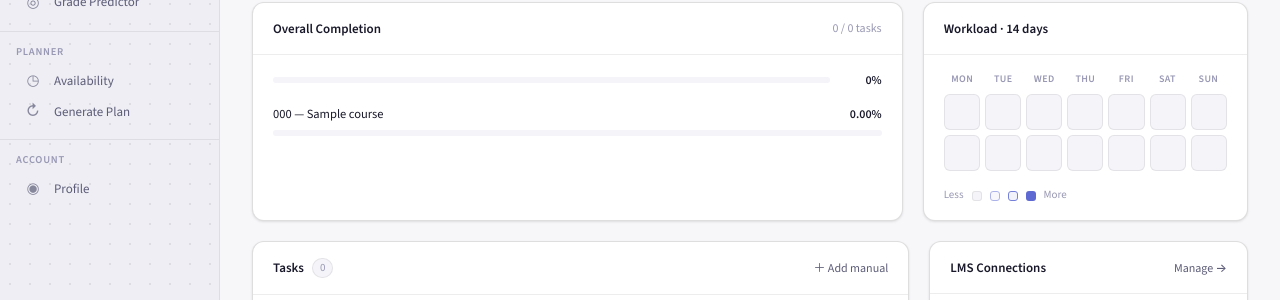
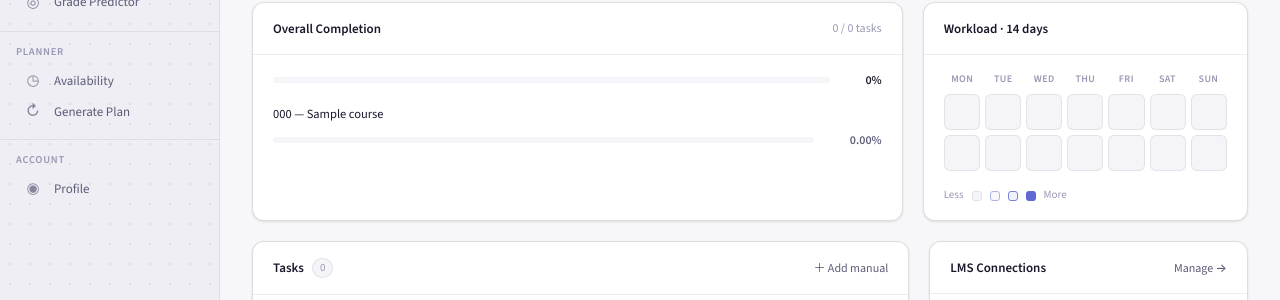
Before and after one commit to Vedang-P/boss-ka-project, a Django app: page / in a window 1280 px wide. Shown: the part 226-526 px from the top of the page. Run offline with Django 5.2, Linux system fonts and the light colour scheme; a user stored in the database is signed in; tables that the repository leaves empty hold one stand-in row (values such as "Sample post"); data that the repository does not hold is empty.

Commit message:
Refine dashboard task and progress layout

```diff
--- a/static/css/styles.css
+++ b/static/css/styles.css
@@ -755,7 +755,7 @@ html[data-theme="dark"] .chip.is-active {
 
 .issue-row {
     display: grid;
-    grid-template-columns: 22px 1fr auto;
+    grid-template-columns: 22px minmax(0, 1fr) 230px;
     align-items: center;
     gap: var(--s3);
     padding: 9px var(--s5);
@@ -828,12 +828,12 @@ html[data-theme="dark"] .chip.is-active {
 }
 
 .issue-right {
-    display: flex;
+    display: grid;
+    grid-template-columns: 56px 52px 1fr;
     align-items: center;
     gap: var(--s3);
     flex-shrink: 0;
-    min-width: 172px;
-    justify-content: flex-end;
+    min-width: 230px;
 }
 
 .issue-due {
@@ -841,6 +841,7 @@ html[data-theme="dark"] .chip.is-active {
     color: var(--text-2);
     font-variant-numeric: tabular-nums;
     white-space: nowrap;
+    text-align: right;
 }
 
 .issue-due.is-overdue {
@@ -866,6 +867,8 @@ html[data-theme="dark"] .chip.is-active {
     align-items: center;
     gap: var(--s1);
     opacity: 1;
+    justify-content: flex-end;
+    min-width: 0;
 }
 
 /* ============================================================
@@ -1293,31 +1296,31 @@ textarea {
 .grade-row {
     display: flex;
     flex-direction: column;
-    gap: 6px;
-}
-
-.grade-row-head {
-    display: flex;
-    justify-content: space-between;
-    align-items: center;
-    gap: var(--s3);
+    gap: var(--s2);
 }
 
 .grade-course-name {
     font-size: 12.5px;
     font-weight: 500;
     color: var(--text-0);
-    white-space: nowrap;
-    overflow: hidden;
-    text-overflow: ellipsis;
+    line-height: 1.4;
+}
+
+.grade-progress-row {
+    display: grid;
+    grid-template-columns: minmax(0, 1fr) auto;
+    align-items: center;
+    gap: var(--s3);
 }
 
 .grade-pct {
     font-size: 12px;
-    font-weight: 700;
-    color: var(--text-0);
+    font-weight: 600;
+    color: var(--text-1);
     font-variant-numeric: tabular-nums;
     flex-shrink: 0;
+    min-width: 56px;
+    text-align: right;
 }
 
 .grade-bar-track {
@@ -2061,6 +2064,7 @@ textarea {
     .issue-right {
         min-width: 0;
         width: 100%;
+        grid-template-columns: 56px 52px 1fr;
     }
 
     .page-body {
--- a/templates/dashboard/home.html
+++ b/templates/dashboard/home.html
@@ -113,19 +113,19 @@
                 <div class="grade-list">
                     {% for course_result in grade_projection.courses %}
                     <div class="grade-row">
-                            <div class="grade-row-head">
-                            <div class="grade-course-name">
-                                {{ course_result.course.code }} — {{ course_result.course.title }}
+                        <div class="grade-course-name">
+                            {{ course_result.course.code }} — {{ course_result.course.title }}
+                        </div>
+                        <div class="grade-progress-row">
+                            <div class="grade-bar-track">
+                                <div
+                                    class="grade-bar-fill"
+                                    style="width:{{ course_result.predicted_percent }}%;"
+                                ></div>
                             </div>
                             <div class="grade-pct">
                                 {{ course_result.predicted_percent }}%
                             </div>
-                        </div>
-                        <div class="grade-bar-track">
-                            <div
-                                class="grade-bar-fill"
-                                style="width:{{ course_result.predicted_percent }}%;"
-                            ></div>
                         </div>
                     </div>
                     {% empty %}
```
